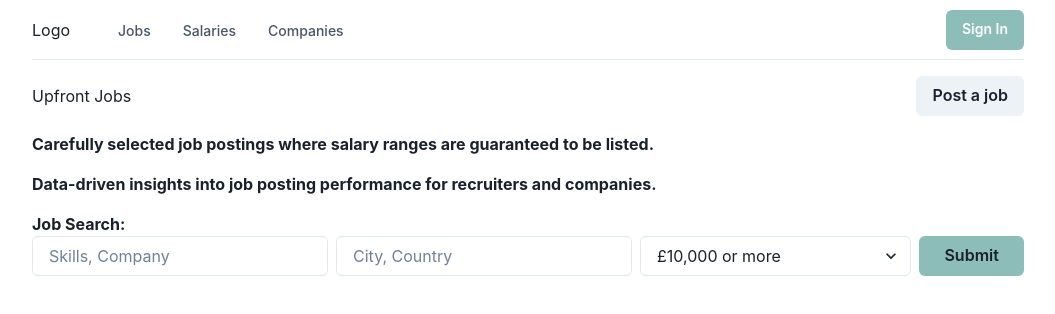
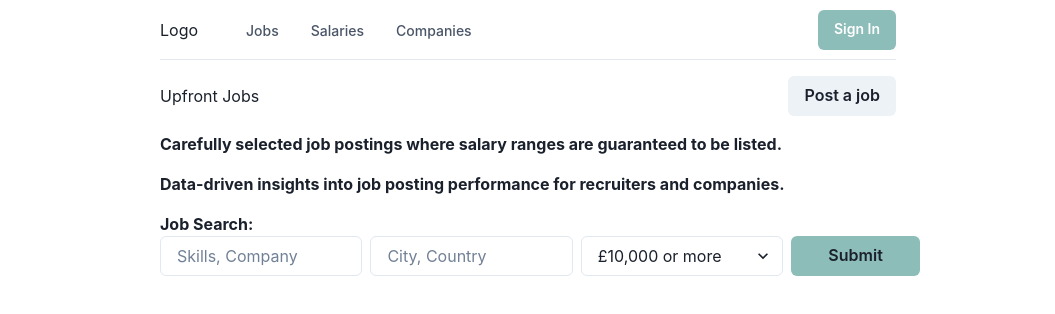
Before and after one commit to JosephEid/upfront, a Next.js app: page / in a window 1280 px wide. Shown: the top 314 px of the page, without its empty margins (112-1167 px from the left). Built offline with nearby package versions, Linux system fonts and the light colour scheme.

Commit message:
load locations in suggestions

```diff
--- a/components/JobSearch/index.tsx
+++ b/components/JobSearch/index.tsx
@@ -9,13 +9,22 @@ import {
     Select,
     Stack,
     Text,
+    VStack,
 } from "@chakra-ui/react";
 import { useState } from "react";
+import locations from "./locations.json";
+
+interface Location {
+    city: string;
+    country: string;
+}
 
 export default function JobSearch() {
     const [criteria, setCriteria] = useState("");
     const [location, setLocation] = useState("");
-    const [locationSuggestions, setLocationSuggestions] = useState([]);
+    const [locationSuggestions, setLocationSuggestions] = useState<Location[]>(
+        []
+    );
 
     const getSalaries = () => {
         const salaryOpts = [];
@@ -40,6 +49,23 @@ export default function JobSearch() {
             console.log("error location");
         }
     };
+
+    const displaySuggestions = (value: string) => {
+        console.log("here");
+        if (value.length <= 1) {
+            setLocationSuggestions([]);
+            return;
+        }
+
+        const suggestions = (locations as Location[]).filter(
+            (x: Location) =>
+                x.city.toLowerCase().includes(value) ||
+                x.country.toLowerCase().includes(value)
+        );
+
+        setLocationSuggestions(suggestions);
+    };
+
     return (
         <Box>
             <Text fontWeight="700">Job Search:</Text>
@@ -52,20 +78,36 @@ export default function JobSearch() {
                         type="text"
                         placeholder="Skills, Company"
                         onChange={(e) => setCriteria(e.target.value)}
+                        minWidth={"27.5%"}
                     />
+                    <VStack minWidth={"27.5%"}>
                         <Input
                             type="text"
                             placeholder="City, Country"
-                        onChange={(e) => setLocation(e.target.value)}
+                            onChange={(e) =>
+                                e.target.value.length > 1 &&
+                                displaySuggestions(e.target.value.toLowerCase())
+                            }
                         />
                         {locationSuggestions.length > 0 && (
-                        <Box>
-                            <Text>Here</Text>
+                            <Box
+                                borderRadius={"0.375rem"}
+                                border={"1px solid"}
+                                paddingInline={"1rem"}
+                                width={"100%"}
+                            >
+                                {locationSuggestions.map((x) => (
+                                    <Text>
+                                        {x.city}, {x.country}
+                                    </Text>
+                                ))}
                             </Box>
                         )}
-                    <Select>{getSalaries()}</Select>
+                    </VStack>
+
+                    <Select minWidth={"27.5%"}>{getSalaries()}</Select>
                     <Button
-                        width="30%"
+                        minWidth={"17.5%"}
                         onClick={() => validateOrLoad()}
                         bg={"upfront.300"}
                         _hover={{
--- a/pages/index.tsx
+++ b/pages/index.tsx
@@ -24,7 +24,7 @@ export default function Home() {
                 <link rel="icon" href="/favicon.ico" />
             </Head>
             <main>
-                <Container maxWidth={{ base: "100%", md: "80%" }}>
+                <Container maxWidth={{ base: "100%", md: "70%", lg: "60%" }}>
                     <Navbar />
                     <HStack justifyContent={"space-between"}>
                         <Text>Upfront Jobs</Text>
```
Lines whose indentation alone changed are shown as unchanged.
